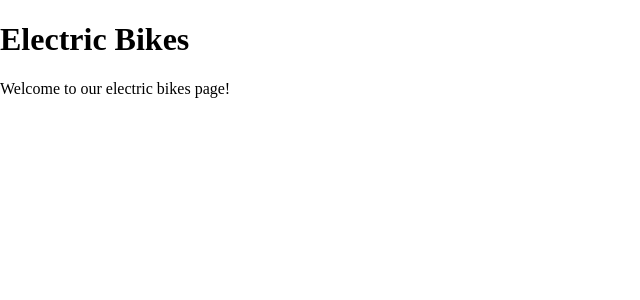
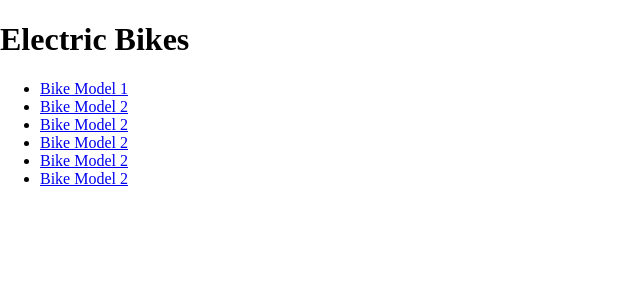
Before and after one commit to FordeTimmy/ppit, a React (Create React App) app: page /Electricbikes in a window 1280 px wide. Shown: the top 300 px of the page, without its empty margins (0-640 px from the left). Built offline with nearby package versions, Linux system fonts and the light colour scheme.

Commit message:
Got Electric bike page working

```diff
--- a/src/App.js
+++ b/src/App.js
@@ -1,21 +1,19 @@
 import React from 'react';
 import { BrowserRouter as Router, Routes, Route } from 'react-router-dom';
-import Login from './components/login'; // Import the Login component
-import Home from './components/home'; // Import the Home component
-import ElectricBike from './components/Electricbike'; // Corrected import path
-import KidsBike from './components/Kidsbike'; // Corrected import path
+import Login from './components/login';
+import Home from './components/Home'; // Corrected import path
+import ElectricBikeList from './components/ElectricBikeList';
+import BikeDetails from './components/BikeDetails';
 
 function App() {
   return (
     <Router>
       <Routes>
-        {/* Route for the login page */}
         <Route path="/" element={<Login />} />
-        {/* Route for the home page */}
-        <Route path="/home" element={<Home />} />
-        {/* <Route path="/bike/:id" element={<BikeDetails />} /> */}
-        <Route path="/Electricbikes" element={<ElectricBike />} /> {/* Corrected element attribute */}
-        <Route path="/Kidsbikes" element={<KidsBike />} /> {/* Corrected element attribute */}
+        <Route path="/home" element={<Home />} /> {/* Updated route for Home */}
+        <Route path="/Electricbikes" element={<ElectricBikeList />} />
+        <Route path="/Electricbikes/:id" element={<BikeDetails />} />
+        {/* Additional routes for Kidsbikes and other pages */}
       </Routes>
     </Router>
   );
--- a/src/components/BikeDetails.js
+++ b/src/components/BikeDetails.js
@@ -1,7 +1,6 @@
-// BikeDetails.js
 import React from 'react';
 import { useParams } from 'react-router-dom';
-import bikesData from './bikesData'; // Adjust the path as necessary
+import bikesData from './bikesData';
 
 const BikeDetails = () => {
   let { id } = useParams();
--- /dev/null
+++ b/src/components/ElectricBikeList.js
@@ -0,0 +1,21 @@
+import React from 'react';
+import { Link } from 'react-router-dom';
+import bikesData from './bikesData';
+
+const ElectricBikeList = () => {
+  return (
+    <div>
+      <h1>Electric Bikes</h1>
+      <ul>
+        {bikesData.map(bike => (
+          <li key={bike.id}>
+            {/* Link to individual bike details */}
+            <Link to={`/Electricbikes/${bike.id}`}>{bike.name}</Link>
+          </li>
+        ))}
+      </ul>
+    </div>
+  );
+}
+
+export default ElectricBikeList;
--- a/src/components/Electricbike.js
+++ b/src/components/Electricbike.js
@@ -5,7 +5,7 @@ const ElectricBike = () => {
     <div>
       <h1>Electric Bikes</h1>
       <p>Welcome to our electric bikes page!</p>
-      {/* Add more content as needed */}
+
     </div>
   );
 }
--- a/src/components/home.js
+++ b/src/components/home.js
@@ -3,30 +3,29 @@ import ProductItem from './ProductItem';
 import './styles.css';
 import eBikeImage from '../images/E-bike.jpg';
 import kidsBikeImage from '../images/Kids-bike.jpg';
-import Sidebar from './Sidebar';
-import Navbar from './Navbar';
 
 
-const HomePage = () => {
+const Home = () => {
   return (
     <div className="home-page-container">
-      <Navbar /> {/* Include the Navbar component */}
-      <Sidebar />
+
       <div className="product-list">
         <ProductItem
           title="Electric Bikes"
           imageUrl={eBikeImage}
-          linkUrl="/electric-bikes"
+          // Link to Electricbikes page
+          linkUrl="/Electricbikes"
         />
         <ProductItem
           title="Kids Bikes"
           imageUrl={kidsBikeImage}
-          linkUrl="/kids-bikes"
+          // Link to Kidsbikes page
+          linkUrl="/Kidsbikes"
         />
-        {/* Additional ProductItem components for more products */}
+
       </div>
     </div>
   );
 }
 
-export default HomePage;
+export default Home;
```
